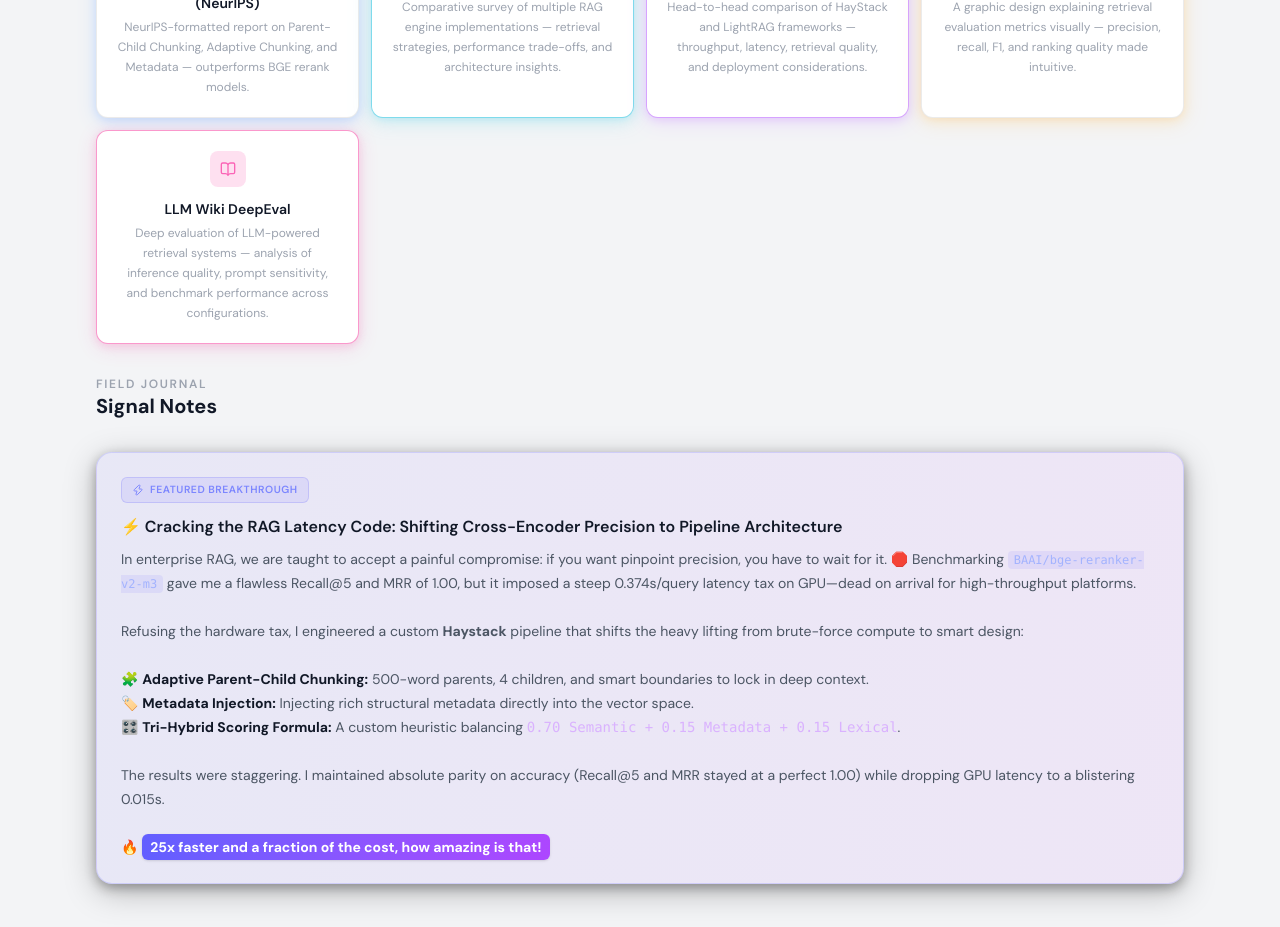
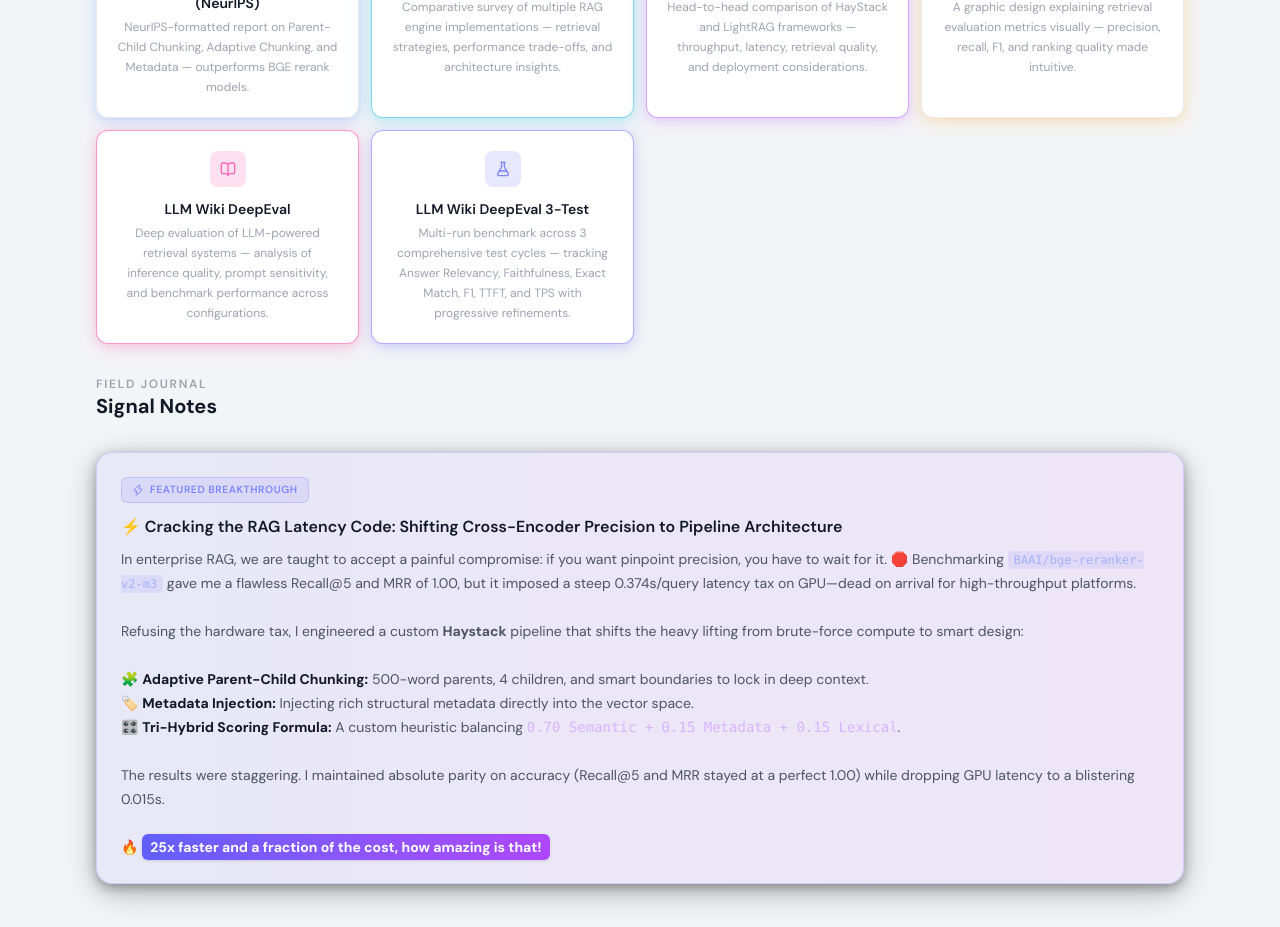
Before and after one commit to AxelTWC/research, a React (Vite) app: page / in a window 1280 px wide. Shown: the part 1920-2847 px from the top of the page. Built offline with nearby package versions, Linux system fonts and the light colour scheme.

Commit message:
Update Report

```diff
--- a/src/App.jsx
+++ b/src/App.jsx
@@ -22,6 +22,7 @@ const searchIndex = [
   { id: "triviaqa", title: "TriviaQA RAG Benchmark", keywords: "TriviaQA benchmark evaluation RAG retrieval strategies pizza heatmap visualizations", category: "Archive", href: "/research/Reports/Triviaqa%20Rag%20Final%20Report.pdf" },
   { id: "haystack", title: "HayStack vs LightRAG", keywords: "HayStack LightRAG comparison throughput latency retrieval deployment", category: "Archive", href: "/research/Reports/HayStackVsLightRAG.pdf" },
   { id: "portfolio", title: "Back to Portfolio", keywords: "main site axeltang.me home", category: "Link", href: "https://axeltang.me" },
+  { id: "llmwikitest", title: "LLM Wiki DeepEval 3-Test", keywords: "LLMWiki DeepEval benchmark RAG evaluation TriviaQA multi-run test cycles Answer Relevancy Faithfulness Exact Match F1 TTFT TPS", category: "Archive", href: "/research/Reports/LLMWIkiDeepEval3Test.pdf" },
 ]
 
 const spotlightLinks = [
@@ -104,6 +105,14 @@ const archiveCards = [
     title: 'LLM Wiki DeepEval',
     desc: 'Deep evaluation of LLM-powered retrieval systems — analysis of inference quality, prompt sensitivity, and benchmark performance across configurations.',
     href: '/research/Reports/LLMWIkiDeepEval.pdf',
+  },
+  {
+    icon: FlaskConical,
+    accent: 'border-indigo-500/50 hover:border-indigo-500 shadow-indigo-500/15',
+    iconBg: 'bg-indigo-500/15 text-indigo-400',
+    title: 'LLM Wiki DeepEval 3-Test',
+    desc: 'Multi-run benchmark across 3 comprehensive test cycles — tracking Answer Relevancy, Faithfulness, Exact Match, F1, TTFT, and TPS with progressive refinements.',
+    href: '/research/Reports/LLMWIkiDeepEval3Test.pdf',
   },
 ]
 
@@ -386,7 +395,7 @@ function App() {
           </div>
         </section>
 
-        {/* ========== RESEARCH ARCHIVE (4 cards) ========== */}
+        {/* ========== RESEARCH ARCHIVE (6 cards) ========== */}
         <div className="mb-2">
           <p className="text-xs font-semibold uppercase tracking-[0.14em] text-text-muted">Research Archive</p>
           <h2 className="text-xl font-bold text-text-primary">Explore the collection</h2>
```
Also changed, not shown: 2 other files (tests, documents, lock files or other folders).
